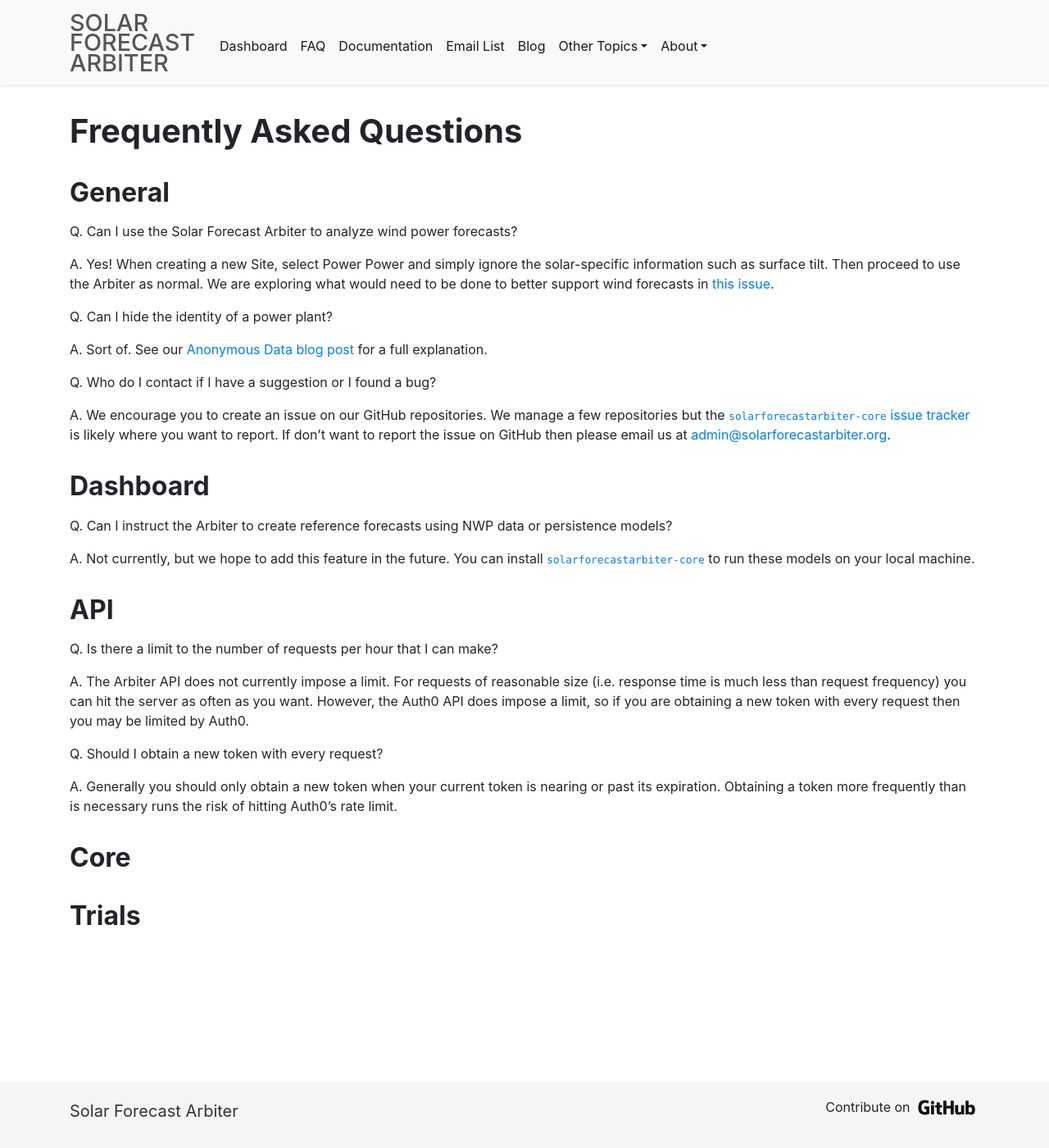
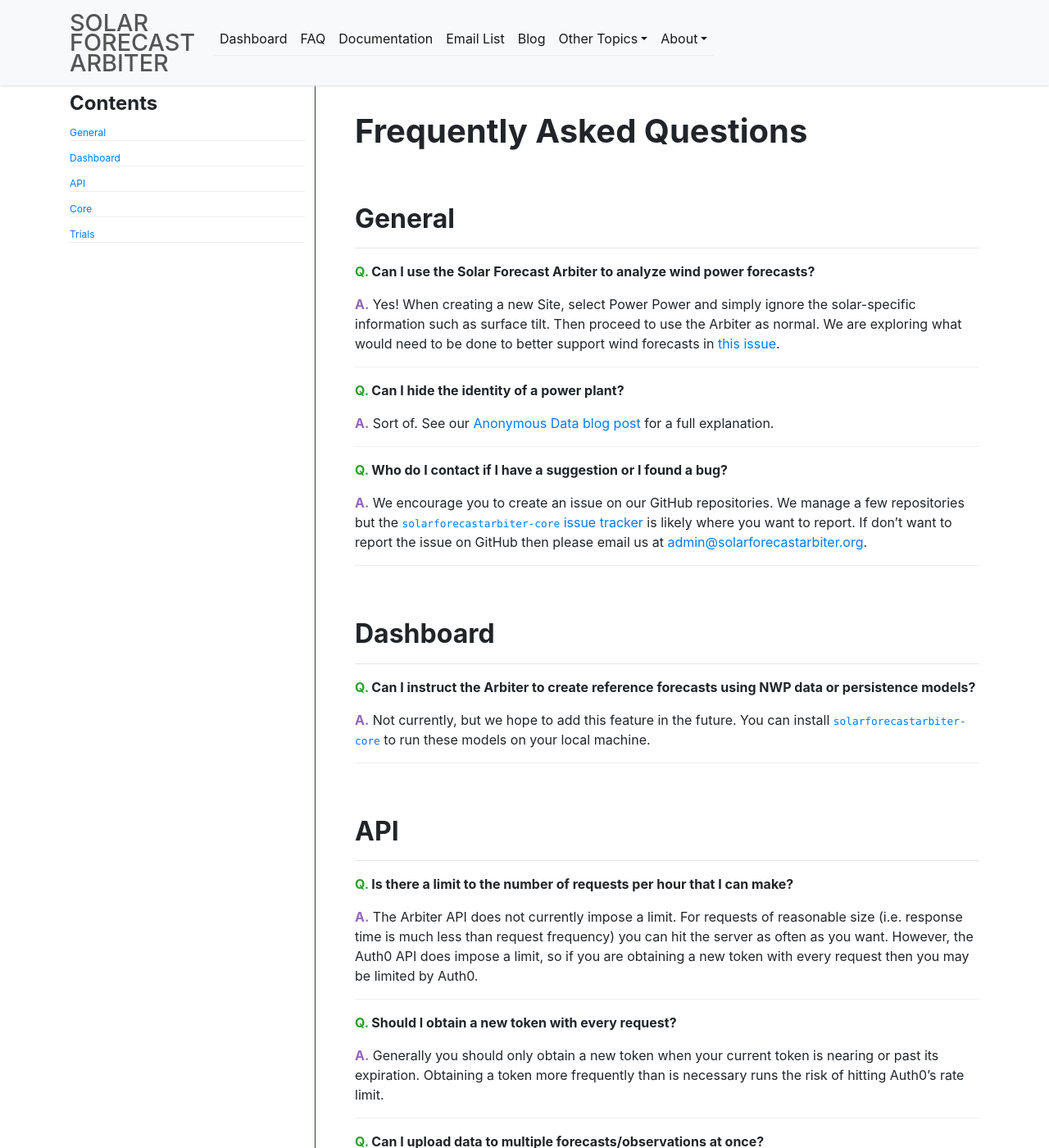
Before and after one commit to SolarArbiter/SolarArbiter.github.io, a Jekyll site: the page built from faq.md, in a window 1280 px wide and 1400 px high. Shown: the whole window at 82% size. Built offline with Jekyll 4.4.1, drawn with Linux system fonts in a browser that asks for light colours; some of the changed text lies outside the part shown.

Commit message:
update faq, style

```diff
--- /dev/null
+++ b/_includes/faq_sidebar.html
@@ -0,0 +1,10 @@
+<div class="contents-menu">
+<h2>Contents</h2>
+<ul class="contents-list">
+  <li><a href="#general">General</a></li>
+  <li><a href="#dashboard">Dashboard</a></li>
+  <li><a href="#api">API</a></li>
+  <li><a href="#core">Core</a></li>
+  <li><a href="#trials">Trials</a></li>
+  </ul>
+</div>
--- /dev/null
+++ b/css/faq.css
@@ -0,0 +1,19 @@
+ul {
+    list-style: none;
+    padding-left: 0;
+}
+li {
+    margin-bottom: 1em;
+    border-bottom: 1px solid #eee;
+}
+li p:first-child {
+    font-weight: bold;
+}
+li p:first-child::first-letter {
+    font-weight: bold;
+    color: #2ba02d;
+}
+li p:nth-child(2)::first-letter {
+    font-weight: bold;
+    color: #9467bc;
+}
--- a/faq.md
+++ b/faq.md
@@ -1,30 +1,35 @@
 ---
 layout: base
 permalink: /faq/
+sidebar: faq_sidebar.html
 title: FAQ
 ---
+<link href="/css/faq.css" type="text/css" rel="stylesheet">
 
 # Frequently Asked Questions
+{: .anchor }
 
 ## General
+{: .anchor }
+<hr>
 
-Q. Can I use the Solar Forecast Arbiter to analyze wind power forecasts?
+- Q. Can I use the Solar Forecast Arbiter to analyze wind power forecasts?
 
-A. Yes! When creating a new Site, select Power Power and simply ignore
+  A. Yes! When creating a new Site, select Power Power and simply ignore
 the solar-specific information such as surface tilt. Then proceed to use
 the Arbiter as normal. We are exploring what would need to be done to
 better support wind forecasts in [this
 issue](https://github.com/SolarArbiter/solarforecastarbiter-core/issues/491).
 
-Q. Can I hide the identity of a power plant?
+- Q. Can I hide the identity of a power plant?
 
-A. Sort of. See our [Anonymous Data blog
+  A. Sort of. See our [Anonymous Data blog
 post](https://solarforecastarbiter.org/2019/09/30/Anonymous-Data.html)
 for a full explanation.
 
-Q. Who do I contact if I have a suggestion or I found a bug?
+- Q. Who do I contact if I have a suggestion or I found a bug?
 
-A. We encourage you to create an issue on our GitHub repositories. We
+  A. We encourage you to create an issue on our GitHub repositories. We
 manage a few repositories but the [`solarforecastarbiter-core` issue
 tracker](https://github.com/SolarArbiter/solarforecastarbiter-core/issues)
 is likely where you want to report. If don't want to report the issue on
@@ -32,30 +37,58 @@
 [admin@solarforecastarbiter.org](mailto:admin@solarforecastarbiter.org).
 
 ## Dashboard
+{: .anchor }
+<hr/>
 
-Q. Can I instruct the Arbiter to create reference forecasts using NWP data or persistence models?
+- Q. Can I instruct the Arbiter to create reference forecasts using NWP data or persistence models?
 
-A. Not currently, but we hope to add this feature in the future. You can
+  A. Not currently, but we hope to add this feature in the future. You can
 install
 [`solarforecastarbiter-core`](https://solarforecastarbiter-core.readthedocs.io/en/latest/installation.html)
 to run these models on your local machine.
 
+
 ## API
+{: .anchor }
+<hr/>
 
-Q. Is there a limit to the number of requests per hour that I can make?
+- Q. Is there a limit to the number of requests per hour that I can make?
 
-A. The Arbiter API does not currently impose a limit. For requests of reasonable
+  A. The Arbiter API does not currently impose a limit. For requests of reasonable
 size (i.e. response time is much less than request frequency) you can hit the
 server as often as you want. However, the Auth0 API does impose a limit, so if
 you are obtaining a new token with every request then you may be limited by
 Auth0.
 
-Q. Should I obtain a new token with every request?
+- Q. Should I obtain a new token with every request?
 
-A. Generally you should only obtain a new token when your current token is
+  A. Generally you should only obtain a new token when your current token is
 nearing or past its expiration. Obtaining a token more frequently than is
 necessary runs the risk of hitting Auth0's rate limit.
 
+- Q. Can I upload data to multiple forecasts/observations at once?
+
+  A. No. A separate POST request will need to be made to each forecast or
+observations endpoints.
+
 ## Core
+{: .anchor }
+<hr/>
 
 ## Trials
+{: .anchor }
+<hr/>
+
+- Q. I'm interesting in conducting a forecast trial using the Solar Forecast Arbiter.
+  What do I need to get started?
+
+  A. There are a few steps to organizing a trial on the Solar Forecast Arbiter.
+    1. Send a signed [Data Use Agreement](/assets/45864 Approved_Final version 1.1.pdf) to
+       [admin@solarforecastarbiter.org](mailto:admin@solarforecastarbiter.org) if
+       you don't already belong to an organization.
+    2. See the [Trials Documentation](/documentation/dashboard/trials/) and consider the
+       specifications of the trial and contact
+       [admin@solarforecastarbiter.org](mailto:admin@solarforecastarbiter.org) when
+       ready. If you're planning to provide measurements to forecast vendors, see the notes
+       on [Data Upload](/documentation/dashboard/trials/#data-upload) and consider the
+       IT requirements of providing data when considering the timeframe of the trial.
```
Also changed, not shown: usecases.md (+1 -0 lines).
